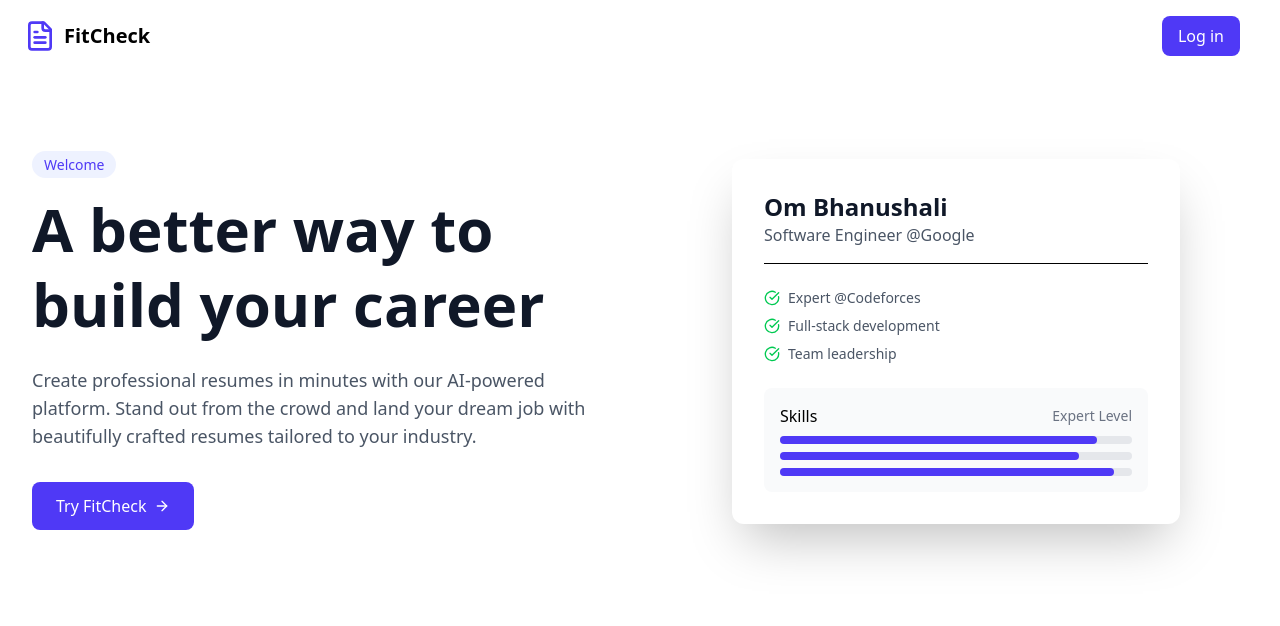
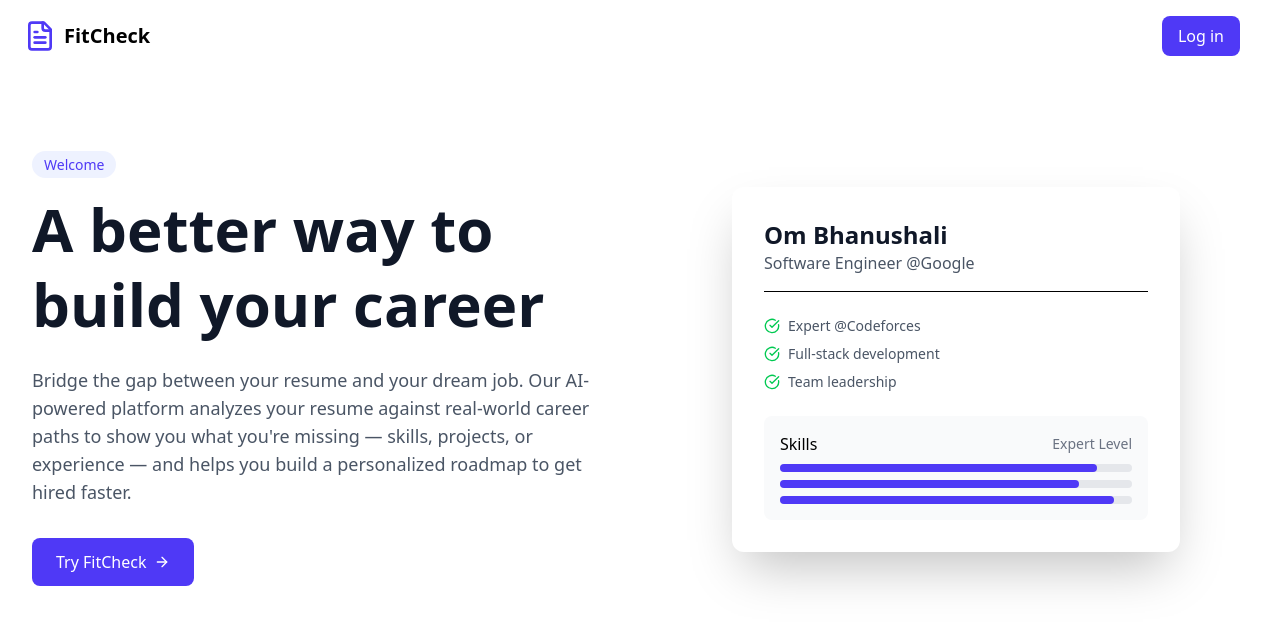
Before and after one commit to ombhanushaliii/FitCheck, a React (Vite) app in the folder frontend/: page / in a window 1280 px wide. Shown: the top 626 px of the page. Built offline with nearby package versions, Linux system fonts and the light colour scheme; no server answers.

Commit message:
fix: minor text fix in landing

```diff
--- a/frontend/src/pages/Landing.jsx
+++ b/frontend/src/pages/Landing.jsx
@@ -31,7 +31,8 @@ function Landing() {
               A better way to build your career
             </h1>
             <p className="text-lg text-gray-600 mb-8">
-              Create professional resumes in minutes with our AI-powered platform. Stand out from the crowd and land your dream job with beautifully crafted resumes tailored to your industry.
+            Bridge the gap between your resume and your dream job.
+            Our AI-powered platform analyzes your resume against real-world career paths to show you what you're missing — skills, projects, or experience — and helps you build a personalized roadmap to get hired faster.
             </p>
             <div className="flex flex-col sm:flex-row gap-4">
               <Link to="/login" className="bg-indigo-600 text-white px-6 py-3 rounded-lg font-medium hover:bg-indigo-700 transition-colors flex items-center justify-center">
```
